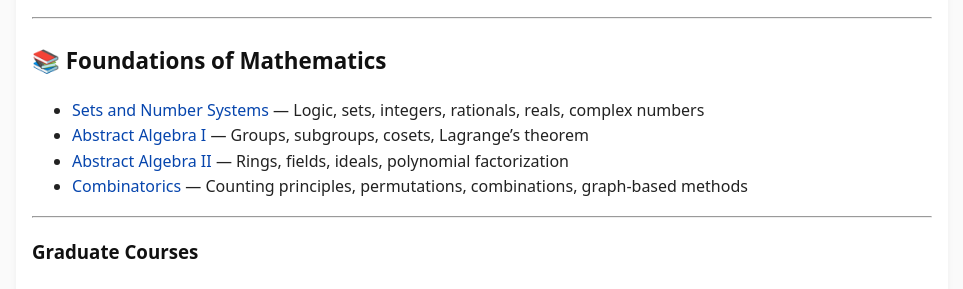
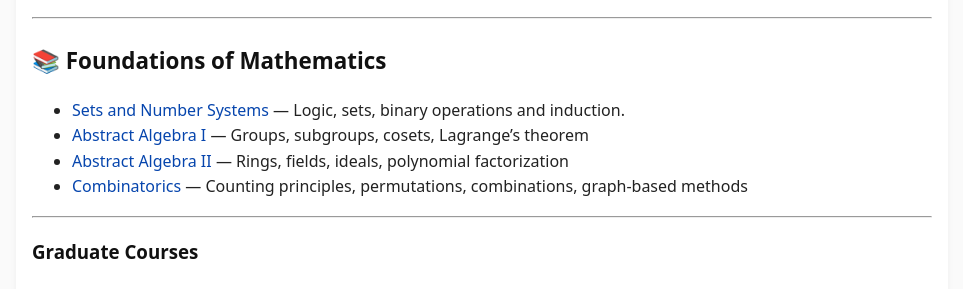
Before and after one commit to SaleemKamaludin/SaleemKamaludin.github.io, a Jekyll site: the page built from courses.md, in a window 1280 px wide. Shown: the part 760-1049 px from the top of the page, without its empty margins (158-1121 px from the left). Built offline with Jekyll 4.4.1, drawn with Linux system fonts in a browser that asks for light colours.

Commit message:
Update courses.md

```diff
--- a/courses.md
+++ b/courses.md
@@ -33,7 +33,7 @@ Here you'll find organized links to course notes and resources. This hub will ex
 
 ## 📚 Foundations of Mathematics
 
-- [Sets and Number Systems]({% link courses/sets-number-systems.md %}) — Logic, sets, integers, rationals, reals, complex numbers
+- [Sets and Number Systems]({% link courses/sets-number-systems.md %}) — Logic, sets, binary operations and induction.
 - [Abstract Algebra I]({% link courses/abstract-algebra-1.md %}) — Groups, subgroups, cosets, Lagrange’s theorem
 - [Abstract Algebra II]({% link courses/abstract-algebra-2.md %}) — Rings, fields, ideals, polynomial factorization
 - [Combinatorics]({% link courses/combinatorics.md %}) — Counting principles, permutations, combinations, graph‑based methods
```
